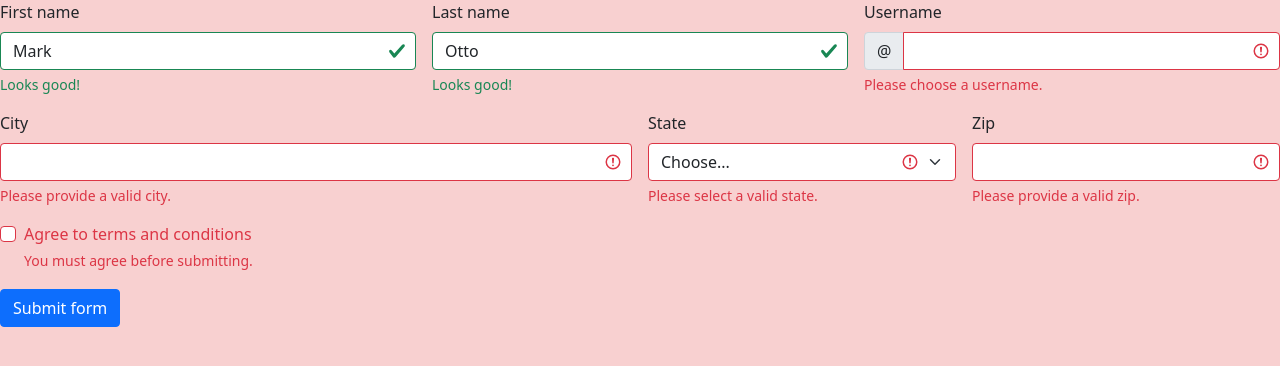
After one commit to ExcellenceBest/Internetshop, a Django app: page /main/registration/ in a window 1280 px wide. The commit adds this page. Shown: the top 366 px of the page. Run offline with Django 5.2, Linux system fonts and the light colour scheme.

Commit message:
Добавил еще 3 приложения и подключил их

```diff
--- a/base/static/styles/basestyle.css
+++ b/base/static/styles/basestyle.css
@@ -1,3 +1,9 @@
+    .t1 {
+        background-image: url("https://kalix.club/uploads/posts/2023-12/1702889783_kalix-club-p-salon-krasoti-fon-krasivo-foni-1.jpg");
+    }
     body {
-        background-color: antiquewhite;
+       background-color: rgb(248, 208, 208);
     }
+    #p {
+        font-family: Verdana, Geneva, Tahoma, sans-serif;
+    }
--- /dev/null
+++ b/main/templates/reg.html
@@ -0,0 +1,77 @@
+<!DOCTYPE html>
+{% load static %}
+<html lang="en">
+<head>
+    <meta charset="utf-8">
+    <meta name="viewport" content="width=device-width, initial-scale=1">
+    <link href="https://cdn.jsdelivr.net/npm/bootstrap@5.0.2/dist/css/bootstrap.min.css" rel="stylesheet" integrity="sha384-EVSTQN3/azprG1Anm3QDgpJLIm9Nao0Yz1ztcQTwFspd3yD65VohhpuuCOmLASjC" crossorigin="anonymous">
+    <link href="{% static 'styles/basestyle.css' %}" rel="stylesheet">
+</head>
+<body>
+<form class="row g-3">
+  <div class="col-md-4">
+    <label for="validationServer01" class="form-label">First name</label>
+    <input type="text" class="form-control is-valid" id="validationServer01" value="Mark" required>
+    <div class="valid-feedback">
+      Looks good!
+    </div>
+  </div>
+  <div class="col-md-4">
+    <label for="validationServer02" class="form-label">Last name</label>
+    <input type="text" class="form-control is-valid" id="validationServer02" value="Otto" required>
+    <div class="valid-feedback">
+      Looks good!
+    </div>
+  </div>
+  <div class="col-md-4">
+    <label for="validationServerUsername" class="form-label">Username</label>
+    <div class="input-group has-validation">
+      <span class="input-group-text" id="inputGroupPrepend3">@</span>
+      <input type="text" class="form-control is-invalid" id="validationServerUsername" aria-describedby="inputGroupPrepend3 validationServerUsernameFeedback" required>
+      <div id="validationServerUsernameFeedback" class="invalid-feedback">
+        Please choose a username.
+      </div>
+    </div>
+  </div>
+  <div class="col-md-6">
+    <label for="validationServer03" class="form-label">City</label>
+    <input type="text" class="form-control is-invalid" id="validationServer03" aria-describedby="validationServer03Feedback" required>
+    <div id="validationServer03Feedback" class="invalid-feedback">
+      Please provide a valid city.
+    </div>
+  </div>
+  <div class="col-md-3">
+    <label for="validationServer04" class="form-label">State</label>
+    <select class="form-select is-invalid" id="validationServer04" aria-describedby="validationServer04Feedback" required>
+      <option selected disabled value="">Choose...</option>
+      <option>...</option>
+    </select>
+    <div id="validationServer04Feedback" class="invalid-feedback">
+      Please select a valid state.
+    </div>
+  </div>
+  <div class="col-md-3">
+    <label for="validationServer05" class="form-label">Zip</label>
+    <input type="text" class="form-control is-invalid" id="validationServer05" aria-describedby="validationServer05Feedback" required>
+    <div id="validationServer05Feedback" class="invalid-feedback">
+      Please provide a valid zip.
+    </div>
+  </div>
+  <div class="col-12">
+    <div class="form-check">
+      <input class="form-check-input is-invalid" type="checkbox" value="" id="invalidCheck3" aria-describedby="invalidCheck3Feedback" required>
+      <label class="form-check-label" for="invalidCheck3">
+        Agree to terms and conditions
+      </label>
+      <div id="invalidCheck3Feedback" class="invalid-feedback">
+        You must agree before submitting.
+      </div>
+    </div>
+  </div>
+  <div class="col-12">
+    <button class="btn btn-primary" type="submit">Submit form</button>
+  </div>
+</form>
+<script src="https://cdn.jsdelivr.net/npm/bootstrap@5.0.2/dist/js/bootstrap.bundle.min.js" integrity="sha384-MrcW6ZMFYlzcLA8Nl+NtUVF0sA7MsXsP1UyJoMp4YLEuNSfAP+JcXn/tWtIaxVXM" crossorigin="anonymous"></script>
+</body>
+</html>
--- a/main/urls.py
+++ b/main/urls.py
@@ -1,6 +1,7 @@
 from django.urls import path
-from main.views import main
+from main.views import main, registration
 
 urlpatterns = [
     path('main/', main),
+    path('main/registration/', registration)
 ]
--- a/main/views.py
+++ b/main/views.py
@@ -1,8 +1,11 @@
 from django.shortcuts import render
-from django.http import HttpResponseRedirect, HttpRequest
+from django.http import HttpResponseRedirect, HttpRequest, HttpResponse
 
 def main(request: HttpRequest):
-    return render(request, 'base.html')
+    return render(request, 'home.html')
 
 def redirect(request: HttpRequest):
     return render(request, '404.html')
+
+def registration(request: HttpRequest):
+    return render(request, 'reg.html')
--- a/shop/urls.py
+++ b/shop/urls.py
@@ -9,6 +9,7 @@ import main.views
 urlpatterns = [
     path('admin/', admin.site.urls),
     path('main/', main.views.main),
+    path('main/registration/', main.views.registration),
     path('basket/', basket.views.main),
     path('contacts/', contacts.views.main),
     path('catalog/', catalog.views.main),
```
Also changed, not shown: base/templates/base.html (+41 -29 lines), contacts/views.py (+3 -5 lines), main/templates/home.html (added, +17 -0 lines).
